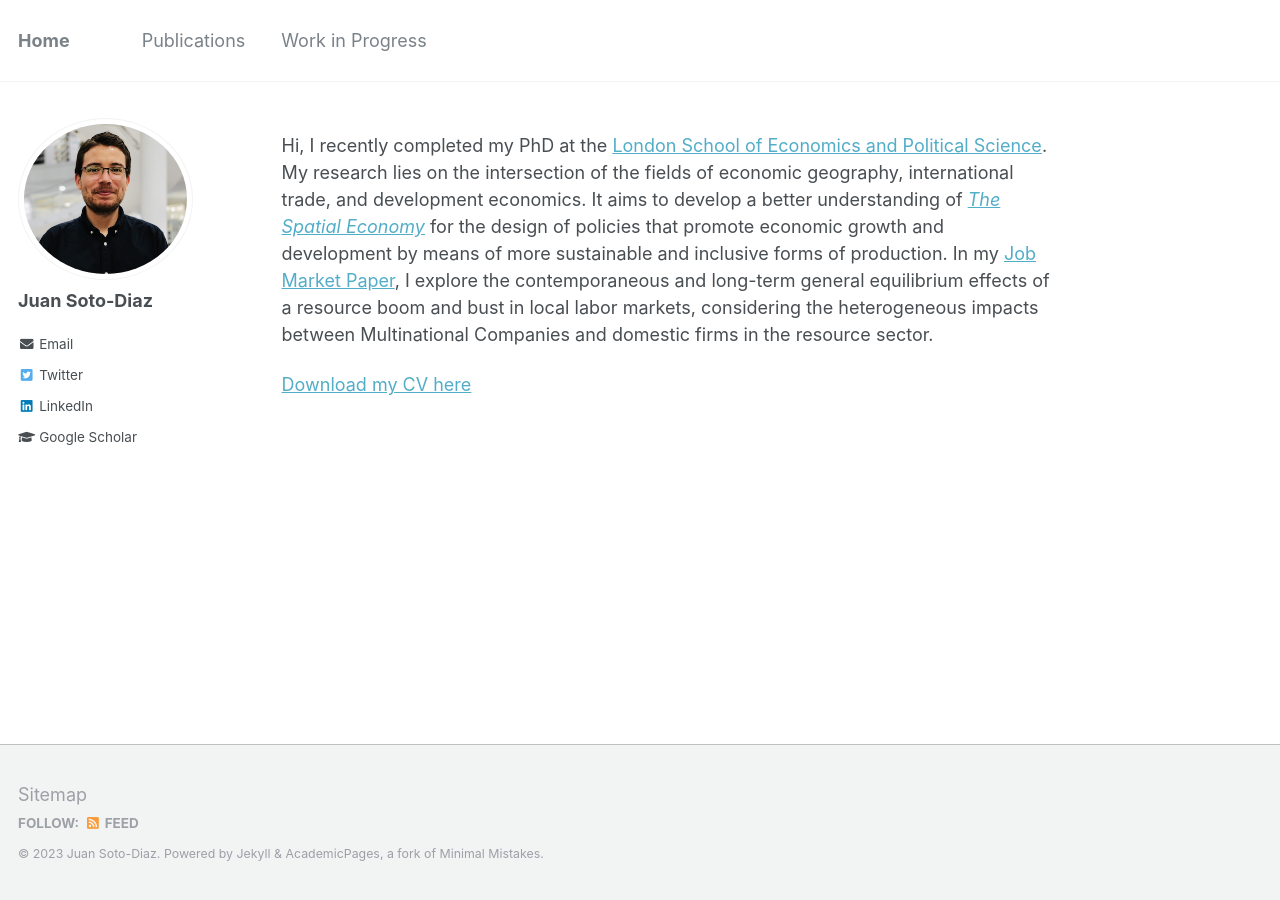
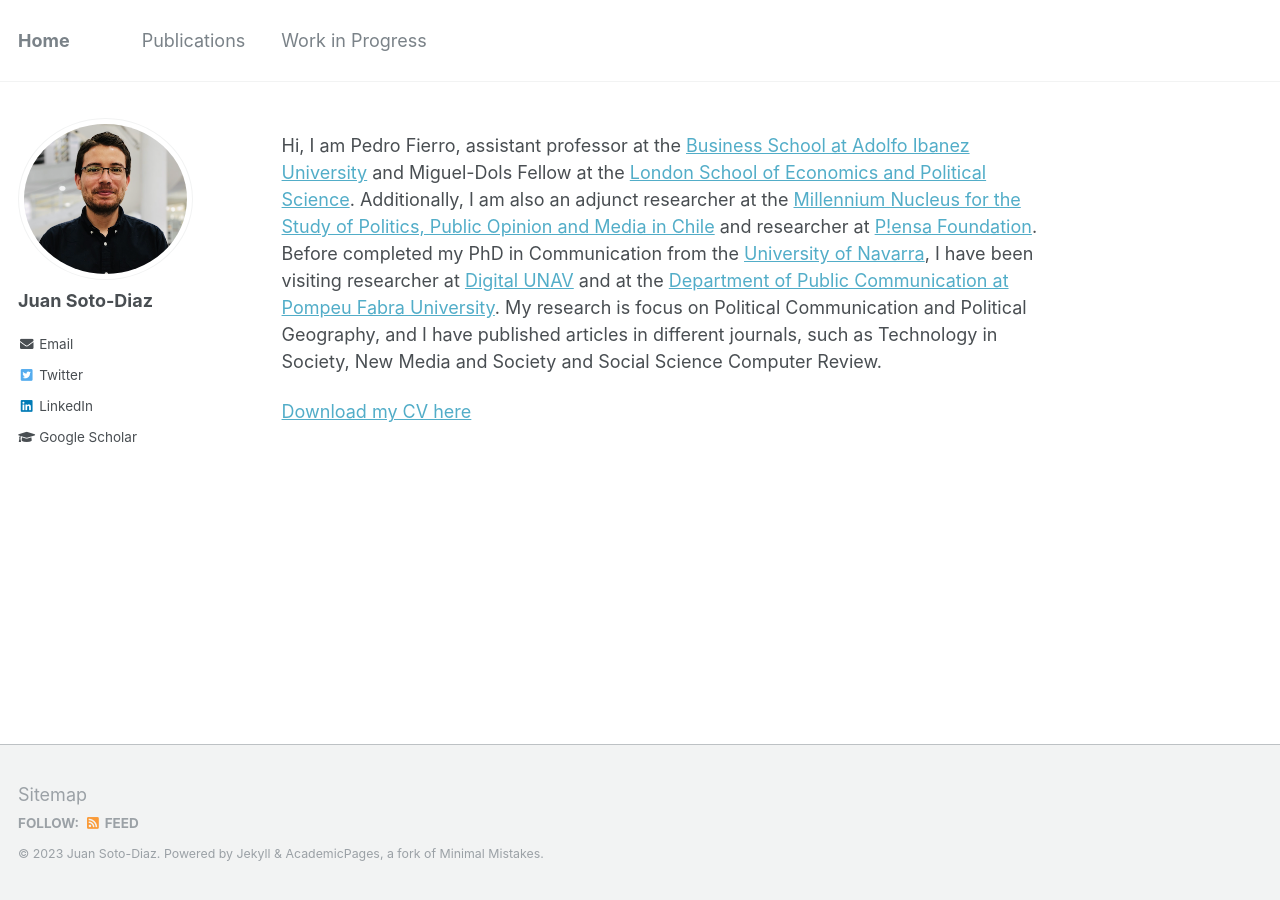
Before and after one commit to pedrofierroz87/pedrofierroz87.github.io, a Jekyll site: the page built from _pages/about.md, in a window 1280 px wide. Built offline with Jekyll 4.4.1, drawn with Linux system fonts in a browser that asks for light colours.

Commit message:
Update about.md

```diff
--- a/_pages/about.md
+++ b/_pages/about.md
@@ -8,6 +8,6 @@ redirect_from:
   - /about.html
 ---
 
-Hi, I recently completed my PhD at the [London School of Economics and Political Science](https://www.lse.ac.uk/geography-and-environment/people/phd-students/juan-soto-diaz). My research lies on the intersection of the fields of economic geography, international trade, and development economics. It aims to develop a better understanding of [<i>The Spatial Economy</i>](https://www.aeaweb.org/articles?id=10.1257/jel.20181414) for the design of policies that promote economic growth and development by means of more sustainable and inclusive forms of production. In my [Job Market Paper](https://juandanielsotodiaz.github.io/site/posts/2013/08/blog-post-2/), I explore the contemporaneous and long-term general equilibrium effects of a resource boom and bust in local labor markets, considering the heterogeneous impacts between Multinational Companies and domestic firms in the resource sector.
+Hi, I am Pedro Fierro, assistant professor at the [Business School at Adolfo Ibanez University](https://negocios.uai.cl/) and Miguel-Dols Fellow at the [London School of Economics and Political Science](https://www.lse.ac.uk/canada-blanch/activities/Fellowship-Scheme). Additionally,  I am also an adjunct researcher at the [Millennium Nucleus for the Study of Politics, Public Opinion and Media in Chile](https://mepop.cl/) and researcher at [P!ensa Foundation](https://www.fundacionpiensa.cl/inicio/). Before completed my PhD in Communication from the [University of Navarra](https://www.unav.edu/web/facultad-de-comunicacion), I have been visiting researcher at [Digital UNAV](https://www.unav.edu/web/facultad-de-comunicacion/profesores-e-investigacion/digitalunav) and at the [Department of Public Communication at Pompeu Fabra University](https://www.upf.edu/web/comunicacio). My research is focus on Political Communication and Political Geography, and I have published articles in different journals, such as Technology in Society, New Media and Society and Social Science Computer Review.
 
-[Download my CV here](https://juandanielsotodiaz.github.io/site/files/JuanSotoDiaz_CV.pdf)
+[Download my CV here](https://pedrofierroz87.github.io/site/files/PedroFierro_CV.pdf)
```
